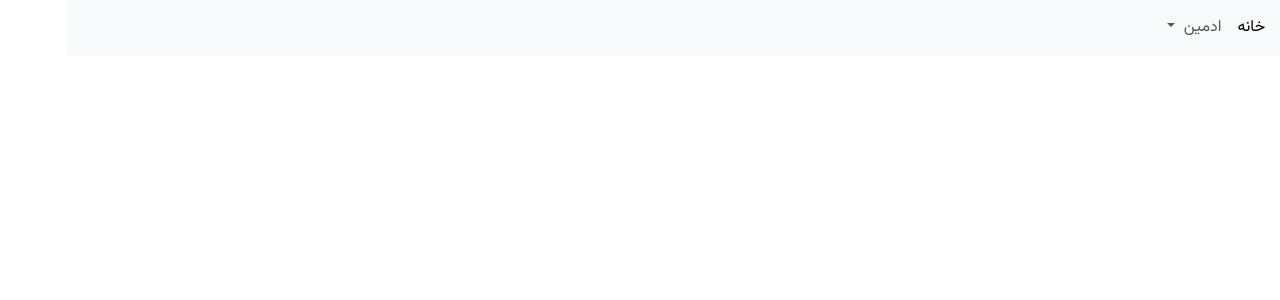
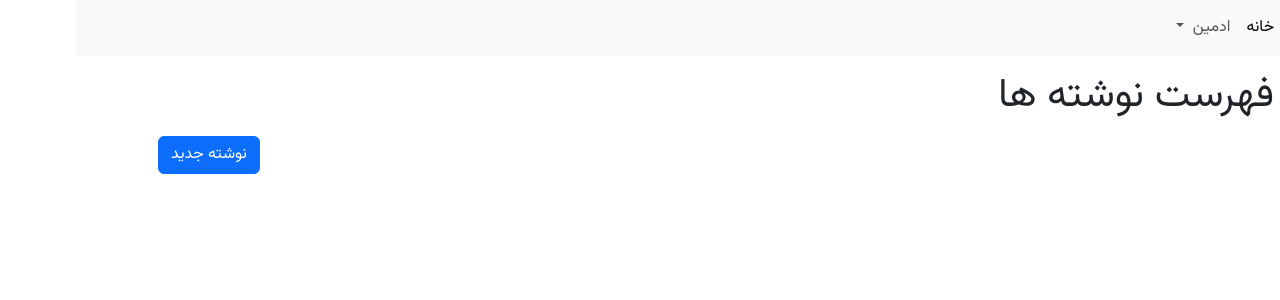
Before and after one commit to amireasadi/Asp-angular-blog, an Angular app in the folder UI/Blog/: page /admin/blogposts in a window 1280 px wide. Before the commit this address led to /. Shown: the top 300 px of the page. Built offline with nearby package versions, Linux system fonts and the light colour scheme.

Commit message:
UI:create blogpost list component and add it to navbar

```diff
--- a/UI/Blog/src/app/app.routes.ts
+++ b/UI/Blog/src/app/app.routes.ts
@@ -2,9 +2,11 @@
 import { CategoryList } from './features/category/category-list/category-list';
 import { AddCategory } from './features/category/add-category/add-category';
 import { EditCategory } from './features/category/edit-category/edit-category';
+import { BlogpostList } from './features/blogpost/blogpost-list/blogpost-list';
 
 export const routes: Routes = [
   { path: 'admin/categories', component: CategoryList },
   { path: 'admin/category/add', component: AddCategory },
   { path: 'admin/categories/edit/:id', component: EditCategory },
+  { path: 'admin/blogposts', component: BlogpostList },
 ];
--- a/UI/Blog/src/app/core/components/navbar/navbar.html
+++ b/UI/Blog/src/app/core/components/navbar/navbar.html
@@ -29,6 +29,7 @@
           </a>
           <ul class="dropdown-menu">
             <li><a class="dropdown-item" [routerLink]="['/admin/categories']">دسته بندی ها</a></li>
+            <li><a class="dropdown-item" [routerLink]="['/admin/blogposts']">نوشته ها</a></li>
           </ul>
         </li>
       </ul>
--- /dev/null
+++ b/UI/Blog/src/app/features/blogpost/blogpost-list/blogpost-list.html
@@ -0,0 +1,6 @@
+<div class="container">
+  <h1 class="mt-3">فهرست نوشته ها</h1>
+  <div class="d-flex justify-content-end mt-3">
+    <a class="btn btn-primary" [routerLink]="['/admin/blogposts/add']">نوشته جدید</a>
+  </div>
+</div>
```
Also changed, not shown: UI/Blog/src/app/features/blogpost/blogpost-list/blogpost-list.ts (added, +10 -0 lines), UI/Blog/src/app/features/blogpost/blogpost-list/blogpost-list.css (added), 1 other file (tests, documents, lock files or other folders).
